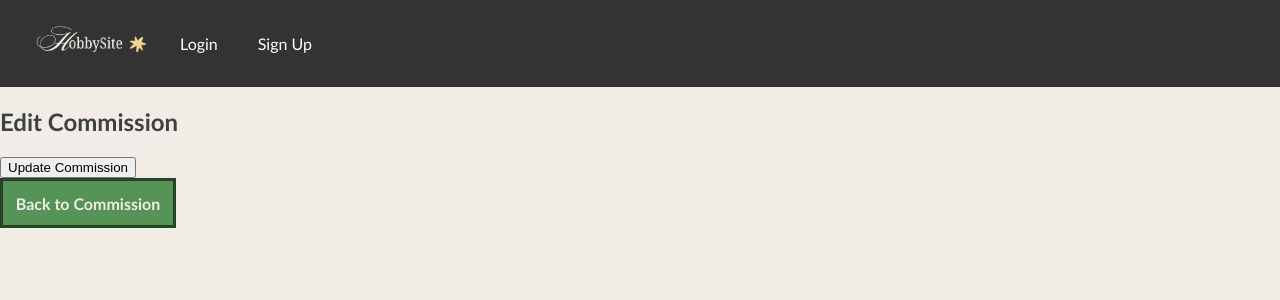
After one commit to hannahdeniseee/hobbysite-EG-17, a Django app: template hobbysite/commissions/templates/commissions_update.html in a window 1280 px wide. The commit adds this page. Shown: the top 300 px of the page. Run offline with Django 5.2, Linux system fonts and the light colour scheme; the template is opened without the code that fills it: most values are stand-ins (such as "Sample title", 1, 10 or a date in 2020).

Commit message:
Created new html template for update view, fixed urls

```diff
--- a/hobbysite/commissions/templates/commissions_detail.html
+++ b/hobbysite/commissions/templates/commissions_detail.html
@@ -16,10 +16,11 @@
         <img src="https://picsum.photos/300/300" alt="Commission">
     </div>
     {% if request.user.is_authenticated and is_owner %}
-        <a href="{% url 'commissions:commission-update' commission.pk %}" class="button">
+        <a href="{% url 'commissions:commission-edit' commission.pk %}" class="button">
         <p>Edit Commission</p>
     </a>
     {% endif %}
+    <h2>Status : {{ commission.status }}</h2>
     <p> {{ commission.description }} </p>
     <h3>Jobs:</h3>
     <ul>
--- a/hobbysite/commissions/templates/commissions_form.html
+++ b/hobbysite/commissions/templates/commissions_form.html
@@ -5,7 +5,7 @@
     <link rel="stylesheet" type="text/css" href="{% static 'commissions/styles.css' %}">
 {% endblock %}
 
-{% block title %}Create/Edit Commission{% endblock %}
+{% block title %}Create Commission{% endblock %}
 
 {% block content %}
     <h2>Create Commission</h2>
--- a/hobbysite/commissions/templates/commissions_list.html
+++ b/hobbysite/commissions/templates/commissions_list.html
@@ -61,5 +61,5 @@
         <p>No commissions available.</p>
     {% endfor %}
     </div>
-    <a href="{% url 'commissions:commission-create' %}">Create a new commission</a>
+    <a href="{% url 'commissions:commission-add' %}">Create a new commission</a>
 {% endblock %}
--- /dev/null
+++ b/hobbysite/commissions/templates/commissions_update.html
@@ -0,0 +1,18 @@
+{% extends 'base.html' %}
+{% load static %}
+
+{% block styles %}
+    <link rel="stylesheet" type="text/css" href="{% static 'commissions/styles.css' %}">
+{% endblock %}
+
+{% block title %}Edit Commission{% endblock %}
+
+{% block content %}
+    <h2>Edit Commission</h2>
+        <form method="post">
+            {% csrf_token %}
+            {{ form.as_p }}
+            <button type="submit">Update Commission</button>
+        </form>
+    <a href="{% url 'commissions:commission-detail' commission.pk %}" class="back-button">Back to Commission</a>
+{% endblock %}
--- a/hobbysite/commissions/urls.py
+++ b/hobbysite/commissions/urls.py
@@ -7,10 +7,10 @@ urlpatterns = [
          CommissionListView.as_view(), name='commissions-list'),
      path('detail/<int:pk>',
          CommissionDetailView.as_view(), name='commission-detail'),
-     path('create',
-          CommissionCreateView.as_view(), name='commission-create'),
+     path('add',
+          CommissionCreateView.as_view(), name='commission-add'),
      path('<int:pk>/edit',
-          CommissionUpdateView.as_view(), name ='commission-update')
+          CommissionUpdateView.as_view(), name ='commission-edit')
 ]
 
 
--- a/hobbysite/commissions/views.py
+++ b/hobbysite/commissions/views.py
@@ -70,6 +70,9 @@ class CommissionDetailView(DetailView):
         )
         if context['can_apply']:
             context['form'] = JobApplicationForm(commission=commission)
+        if total_open_manpower == 0:
+            commission.status = 'full'
+            commission.save()
 
         return context
 
@@ -155,3 +158,4 @@ class CommissionCreateView(LoginRequiredMixin, CreateView):
 class CommissionUpdateView(LoginRequiredMixin, UpdateView):
     model = Commission
     form_class = CommissionForm
+    template_name = 'commissions_update.html'
```
